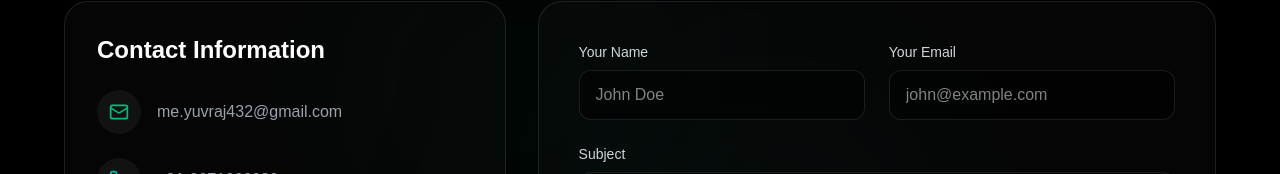
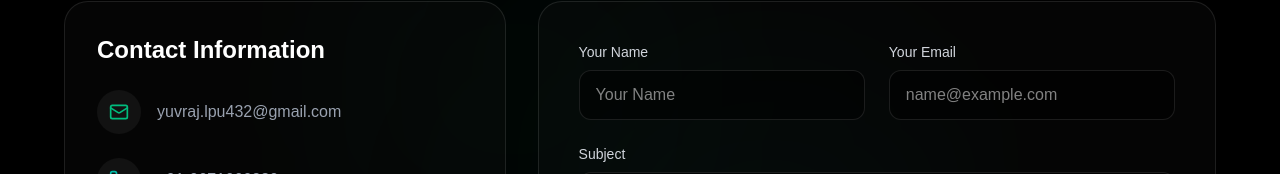
Before and after one commit to yuvieee01/portfolio-2026, a Next.js app: page / in a window 1280 px wide. Shown: the part 7270-7444 px from the top of the page. Built offline with nearby package versions, Linux system fonts and the light colour scheme.

Commit message:
updated contact

```diff
--- a/src/components/Contact.tsx
+++ b/src/components/Contact.tsx
@@ -1,12 +1,16 @@
 "use client";
 import { motion } from "framer-motion";
-import { Mail, Phone, MapPin, Send, Github, Linkedin } from "lucide-react";
+import { Mail, Phone, MapPin, Send, Github, Linkedin, CheckCircle } from "lucide-react";
+import { useForm, ValidationError } from '@formspree/react';
 
 export default function Contact() {
   const fadeUpVariants = {
     hidden: { opacity: 0, y: 40 },
     visible: { opacity: 1, y: 0 }
   };
+
+  // Replace "YOUR_FORM_ID_HERE" with your actual Formspree ID (e.g., "mkgwjqwe")
+  const [state, handleSubmit] = useForm("mreywqpb");
 
   return (
     <section id="contact" className="relative w-full bg-slate-50 dark:bg-black py-32 px-6 flex flex-col items-center justify-center overflow-hidden transition-colors duration-300">
@@ -39,11 +43,11 @@ export default function Contact() {
               <h3 className="text-2xl font-bold text-slate-900 dark:text-white mb-6">Contact Information</h3>
 
               <div className="space-y-6">
-                <a href="mailto:me.yuvraj432@gmail.com" className="flex items-center gap-4 text-slate-600 dark:text-gray-400 hover:text-emerald-600 dark:hover:text-emerald-400 transition-colors group">
+                <a href="mailto:yuvraj.lpu432@gmail.com" className="flex items-center gap-4 text-slate-600 dark:text-gray-400 hover:text-emerald-600 dark:hover:text-emerald-400 transition-colors group">
                   <div className="p-3 bg-slate-100 dark:bg-white/5 rounded-full group-hover:bg-emerald-50 dark:group-hover:bg-emerald-500/10 transition-colors">
                     <Mail size={20} className="text-emerald-500" />
                   </div>
-                  <span className="font-medium">me.yuvraj432@gmail.com</span>
+                  <span className="font-medium">yuvraj.lpu432@gmail.com</span>
                 </a>
 
                 <a href="tel:+919671666230" className="flex items-center gap-4 text-slate-600 dark:text-gray-400 hover:text-emerald-600 dark:hover:text-emerald-400 transition-colors group">
@@ -80,36 +84,86 @@ export default function Contact() {
             initial="hidden" whileInView="visible" viewport={{ once: true, margin: "-50px" }} transition={{ duration: 0.5, delay: 0.4 }} variants={fadeUpVariants}
             className="lg:col-span-3"
           >
-            <form className="bg-white dark:bg-white/[0.02] border border-slate-200 dark:border-white/10 p-8 md:p-10 rounded-3xl shadow-xl shadow-slate-200/50 dark:shadow-none flex flex-col gap-6">
+            {/* If the form successfully sent, show this message */}
+            {state.succeeded ? (
+              <div className="bg-white dark:bg-white/[0.02] border border-emerald-500/30 p-8 md:p-10 rounded-3xl shadow-xl flex flex-col items-center justify-center text-center h-full min-h-[400px]">
+                <div className="p-4 bg-emerald-50 dark:bg-emerald-500/10 rounded-full mb-6">
+                  <CheckCircle size={48} className="text-emerald-500" />
+                </div>
+                <h3 className="text-3xl font-bold text-slate-900 dark:text-white mb-4">Message Sent!</h3>
+                <p className="text-slate-600 dark:text-gray-400">
+                  Thank you for reaching out. I'll get back to you as soon as possible.
+                </p>
+              </div>
+            ) : (
+              /* Otherwise, show the form */
+              <form onSubmit={handleSubmit} className="bg-white dark:bg-white/[0.02] border border-slate-200 dark:border-white/10 p-8 md:p-10 rounded-3xl shadow-xl shadow-slate-200/50 dark:shadow-none flex flex-col gap-6">
 
                 <div className="grid grid-cols-1 md:grid-cols-2 gap-6">
                   <div className="flex flex-col gap-2">
                     <label htmlFor="name" className="text-sm font-medium text-slate-700 dark:text-gray-300">Your Name</label>
-                  <input type="text" id="name" placeholder="John Doe" className="w-full bg-slate-50 dark:bg-black/50 border border-slate-200 dark:border-white/10 rounded-xl px-4 py-3 text-slate-900 dark:text-white focus:outline-none focus:border-emerald-500 dark:focus:border-emerald-400 focus:ring-1 focus:ring-emerald-500 transition-colors" />
+                    <input
+                      type="text"
+                      id="name"
+                      name="name"
+                      required
+                      placeholder="Your Name"
+                      className="w-full bg-slate-50 dark:bg-black/50 border border-slate-200 dark:border-white/10 rounded-xl px-4 py-3 text-slate-900 dark:text-white focus:outline-none focus:border-emerald-500 dark:focus:border-emerald-400 focus:ring-1 focus:ring-emerald-500 transition-colors"
+                    />
+                    <ValidationError prefix="Name" field="name" errors={state.errors} />
                   </div>
 
                   <div className="flex flex-col gap-2">
                     <label htmlFor="email" className="text-sm font-medium text-slate-700 dark:text-gray-300">Your Email</label>
-                  <input type="email" id="email" placeholder="john@example.com" className="w-full bg-slate-50 dark:bg-black/50 border border-slate-200 dark:border-white/10 rounded-xl px-4 py-3 text-slate-900 dark:text-white focus:outline-none focus:border-emerald-500 dark:focus:border-emerald-400 focus:ring-1 focus:ring-emerald-500 transition-colors" />
+                    <input
+                      type="email"
+                      id="email"
+                      name="email"
+                      required
+                      placeholder="name@example.com"
+                      className="w-full bg-slate-50 dark:bg-black/50 border border-slate-200 dark:border-white/10 rounded-xl px-4 py-3 text-slate-900 dark:text-white focus:outline-none focus:border-emerald-500 dark:focus:border-emerald-400 focus:ring-1 focus:ring-emerald-500 transition-colors"
+                    />
+                    <ValidationError prefix="Email" field="email" errors={state.errors} />
                   </div>
                 </div>
 
                 <div className="flex flex-col gap-2">
                   <label htmlFor="subject" className="text-sm font-medium text-slate-700 dark:text-gray-300">Subject</label>
-                <input type="text" id="subject" placeholder="How can I help you?" className="w-full bg-slate-50 dark:bg-black/50 border border-slate-200 dark:border-white/10 rounded-xl px-4 py-3 text-slate-900 dark:text-white focus:outline-none focus:border-emerald-500 dark:focus:border-emerald-400 focus:ring-1 focus:ring-emerald-500 transition-colors" />
+                  <input
+                    type="text"
+                    id="subject"
+                    name="subject"
+                    required
+                    placeholder="How can I help you?"
+                    className="w-full bg-slate-50 dark:bg-black/50 border border-slate-200 dark:border-white/10 rounded-xl px-4 py-3 text-slate-900 dark:text-white focus:outline-none focus:border-emerald-500 dark:focus:border-emerald-400 focus:ring-1 focus:ring-emerald-500 transition-colors"
+                  />
+                  <ValidationError prefix="Subject" field="subject" errors={state.errors} />
                 </div>
 
                 <div className="flex flex-col gap-2">
                   <label htmlFor="message" className="text-sm font-medium text-slate-700 dark:text-gray-300">Message</label>
-                <textarea id="message" rows={5} placeholder="Write your message here..." className="w-full bg-slate-50 dark:bg-black/50 border border-slate-200 dark:border-white/10 rounded-xl px-4 py-3 text-slate-900 dark:text-white focus:outline-none focus:border-emerald-500 dark:focus:border-emerald-400 focus:ring-1 focus:ring-emerald-500 transition-colors resize-none"></textarea>
+                  <textarea
+                    id="message"
+                    name="message"
+                    required
+                    rows={5}
+                    placeholder="Write your message here..."
+                    className="w-full bg-slate-50 dark:bg-black/50 border border-slate-200 dark:border-white/10 rounded-xl px-4 py-3 text-slate-900 dark:text-white focus:outline-none focus:border-emerald-500 dark:focus:border-emerald-400 focus:ring-1 focus:ring-emerald-500 transition-colors resize-none"
+                  ></textarea>
+                  <ValidationError prefix="Message" field="message" errors={state.errors} />
                 </div>
 
-              <button type="button" className="mt-2 w-full flex items-center justify-center gap-2 bg-emerald-600 hover:bg-emerald-700 text-white font-semibold py-4 rounded-xl transition-colors shadow-lg shadow-emerald-500/20">
+                <button
+                  type="submit"
+                  disabled={state.submitting}
+                  className="mt-2 w-full flex items-center justify-center gap-2 bg-emerald-600 hover:bg-emerald-700 text-white font-semibold py-4 rounded-xl transition-colors shadow-lg shadow-emerald-500/20 disabled:opacity-50 disabled:cursor-not-allowed"
+                >
                   <Send size={18} />
-                Send Message
+                  {state.submitting ? "Sending..." : "Send Message"}
                 </button>
 
               </form>
+            )}
           </motion.div>
 
         </div>
```
Lines whose indentation alone changed are shown as unchanged.
